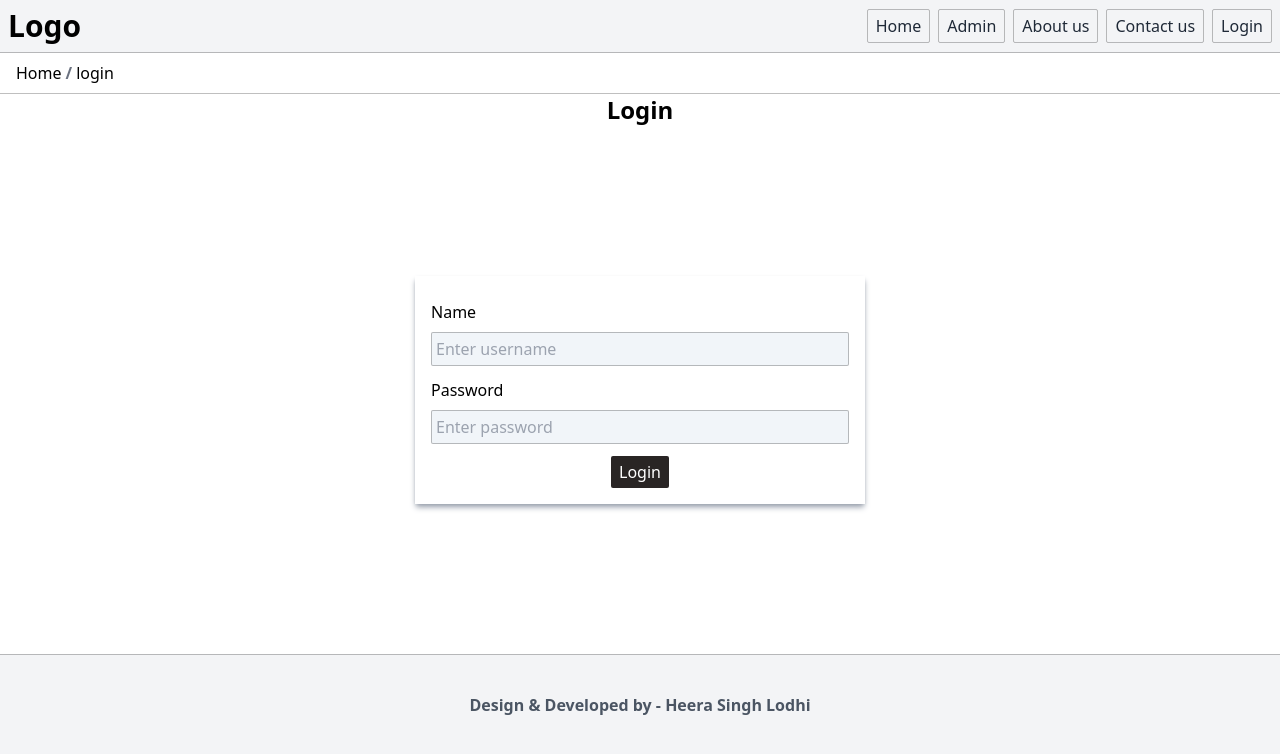
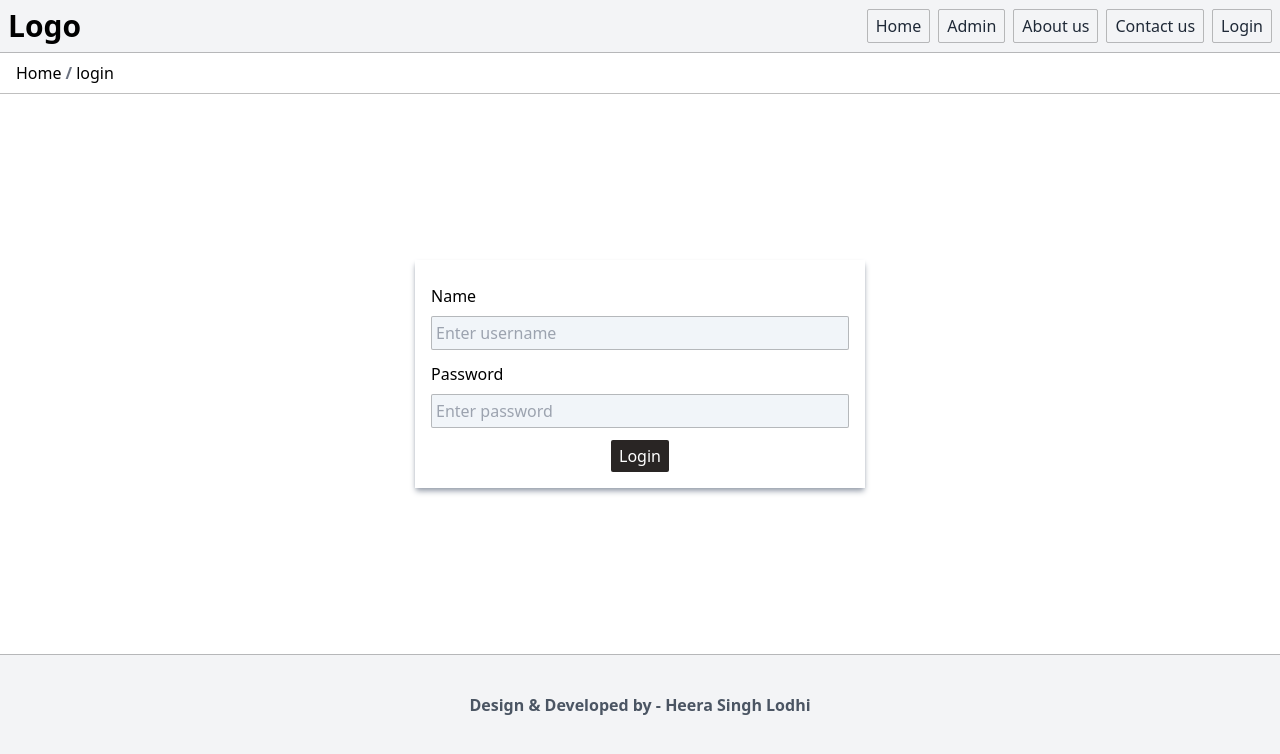
Before and after one commit to heera9331/sagar-services, a Next.js app: page /login in a window 1280 px wide. Shown: the top 754 px of the page. Built offline with nearby package versions, Linux system fonts and the light colour scheme.

Commit message:
login heading removed

```diff
--- a/src/app/login/page.tsx
+++ b/src/app/login/page.tsx
@@ -36,7 +36,6 @@ export default function Page() {
 
     return (
         <div className="flex flex-col items-center justify-center m-auto min-h-[70vh]">
-            <h1 className="text-2xl font-semibold ">Login</h1>
             <div className="w-[450px] m-auto px-2  py-4 shadow-md shadow-gray-400">
                 <Input
                     type="text"
```
